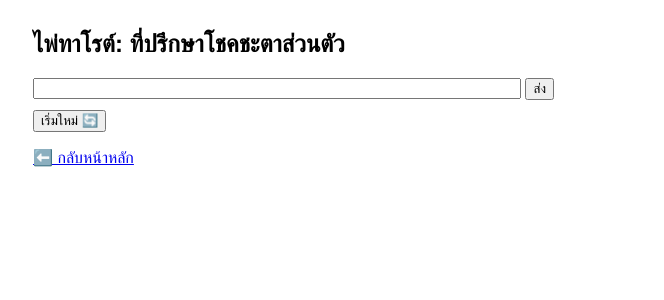
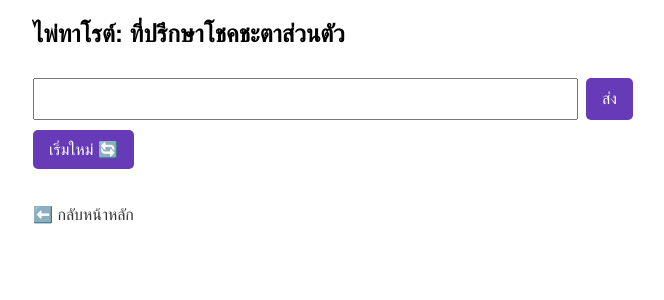
Before and after one commit to Lodapon/Django-chatafinder, a Django app: page /tarot/ in a window 1280 px wide. Shown: the top 300 px of the page, without its empty margins (307-971 px from the left). Run offline with Django 4.2, Linux system fonts and the light colour scheme.

Commit message:
Phase4: Visual and UX Enhancements Complete

```diff
--- a/tarot_chatbot/templates/tarot_chatbot/chat.html
+++ b/tarot_chatbot/templates/tarot_chatbot/chat.html
@@ -6,10 +6,29 @@
     <meta charset="UTF-8">
     <title>ไพ่ทาโรต์</title>
     <style>
-        body { font-family: sans-serif; margin: 30px auto; max-width: 600px; }
-        .message { padding: 10px; margin-bottom: 10px; border-radius: 5px; }
-        .user { background: #e0f7fa; text-align: right; }
-        .bot { background: #fce4ec; }
+	    body {
+	        font-family: sans-serif;
+	        margin: 20px auto;
+	        max-width: 600px;
+	        padding: 0 10px;
+	    }
+
+	    .message {
+	        padding: 10px;
+	        margin-bottom: 10px;
+	        border-radius: 5px;
+	        word-wrap: break-word;
+	    }
+
+	    .user {
+	        background: #e0f7fa;
+	        text-align: right;
+	    }
+
+	    .bot {
+	        background: #fce4ec;
+	    }
+
 	    .card-list {
 	        background-color: #f9f9f9;
 	        border-radius: 10px;
@@ -20,19 +39,72 @@
 
 	    .card-grid {
 		    display: grid;
-		    grid-template-columns: repeat(5, 1fr); /* 5 cards per row */
+		    grid-template-columns: repeat(5, 1fr); /* fixed 5 per row */
 		    gap: 12px;
 		    justify-items: center;
 		}
 
 	    .card-item {
 	        text-align: center;
-		    width: 80px;
+	        max-width: 80px;
 	    }
 
 	    .card-item img {
 	        border-radius: 5px;
 	        border: 1px solid #aaa;
+	        width: 100%;
+	        height: auto;
+	    }
+
+	    form.chat-form {
+		    margin-top: 10px;
+		    display: flex;
+		    gap: 8px;
+		}
+
+		input[name="user_input"] {
+		    flex: 1;
+		    padding: 10px;
+		    font-size: 16px;
+		}
+
+		button[type="submit"] {
+		    padding: 10px 16px;
+		    font-size: 16px;
+		    background-color: #673ab7;
+		    color: white;
+		    border: none;
+		    border-radius: 5px;
+		    cursor: pointer;
+		    white-space: nowrap;
+		}
+
+		button[type="submit"]:hover {
+		    background-color: #5e35b1;
+		}
+
+	    button:hover {
+	        background-color: #5e35b1;
+	    }
+
+	    a {
+	        display: inline-block;
+	        margin-top: 20px;
+	        text-decoration: none;
+	        color: #333;
+	    }
+
+	    #loading {
+		    margin: 10px 0;
+		    color: #888;
+		    text-align: center;
+		}
+
+		#chat-box {
+		    max-height: 60vh;
+		    overflow-y: auto;
+		    scroll-behavior: smooth;
+		    padding-right: 10px;
 		}
 	</style>
 </head>
@@ -68,9 +140,9 @@
 	    ✨ กำลังพิมพ์คำตอบ...
 	</div>
 
-    <form method="post">
+    <form method="post" class="chat-form">
 	    {% csrf_token %}
-        <input type="text" name="user_input" style="width: 80%;" required>
+	    <input type="text" name="user_input" required>
 	    <button type="submit">ส่ง</button>
 	</form>
 
@@ -87,10 +159,19 @@
 	    const loading = document.getElementById("loading");
 
 	    form.addEventListener("submit", function (e) {
-	        e.preventDefault();  // stop immediate submit
-	        loading.style.display = "block";  // show loading
-	        setTimeout(() => form.submit(), 100);  // submit after short delay
+	        e.preventDefault();
+	        loading.style.display = "block";
+	        setTimeout(() => form.submit(), 100);
 	    });
+
+	    window.onload = function () {
+	        const chatBox = document.getElementById("chat-box");
+	        if (chatBox) {
+	            chatBox.scrollTop = chatBox.scrollHeight;
+	        }
+	        // Scroll the entire page to the bottom
+	        window.scrollTo({ top: document.body.scrollHeight, behavior: 'smooth' });
+	    };
 	</script>
 
 </body>
--- a/tarot_chatbot/views.py
+++ b/tarot_chatbot/views.py
@@ -108,15 +108,6 @@ def tarot_chat(request):
 
 
 def ask_chatgpt(prompt):
-    # response = client.chat.completions.create(
-    #     model="gpt-4",  # or "gpt-3.5-turbo" if you're using the cheaper model
-    #     messages=[
-    #         # {"role": "system", "content": "คุณเป็นนักพยากรณ์ไพ่ทาโรต์ที่อ่อนโยนและลึกซึ้ง ตอบด้วยภาษาไทยที่เป็นธรรมชาติ เป็นกันเอง ใช้ภาษาที่สื่อถึงความเข้าใจและให้คำแนะนำอย่างตรงไปตรงมา"},
-    #         {"role": "user", "content": prompt}
-    #     ],
-    #     temperature=0.8,
-    # )
-
     response = client.chat.completions.create(
         model="gpt-4",  # or "gpt-3.5-turbo"
         messages=[
@@ -124,6 +115,6 @@ def ask_chatgpt(prompt):
             {"role": "user", "content": prompt}
         ],
         temperature=0.9,
-        max_tokens=1200
+        # max_tokens=1200
     )
     return response.choices[0].message.content.strip()
```
Also changed, not shown: db.sqlite3. Lines whose indentation alone changed are shown as unchanged.
